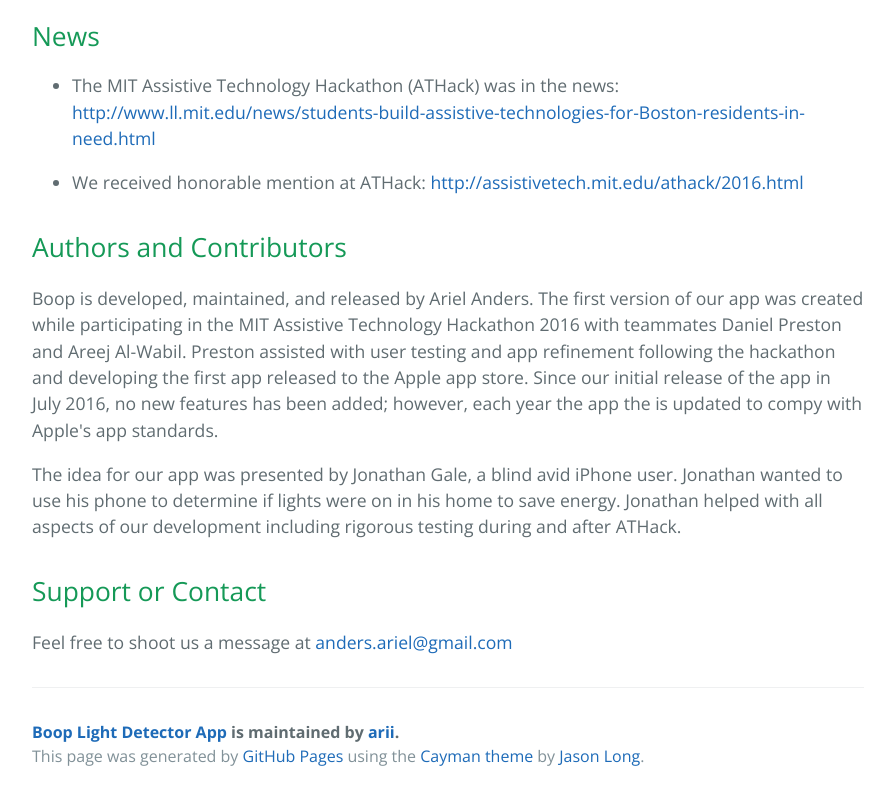
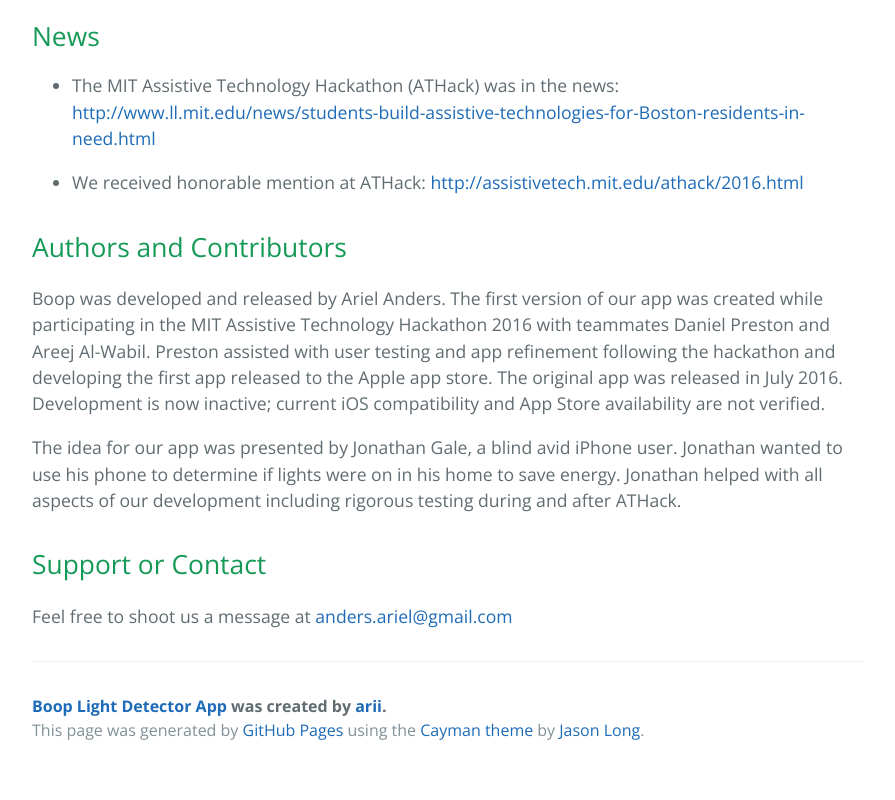
Before and after one commit to arii/boop, a plain HTML site: page index.html in a window 1280 px wide. Shown: the part 4031-4831 px from the top of the page, without its empty margins (192-1087 px from the left). After the commit the page ends 4805 px from the top, so only its background shows below. Drawn offline with nearby package versions, Linux system fonts and the light colour scheme.

Commit message:
Update index.html

```diff
--- a/index.html
+++ b/index.html
@@ -118,10 +118,10 @@
 <h2>
 <a id="authors-and-contributors" class="anchor" href="#authors-and-contributors" aria-hidden="true"><span aria-hidden="true" class="octicon octicon-link"></span></a>Authors and Contributors</h2>
 
-<p>Boop is developed, maintained, and released by Ariel Anders.
+<p>Boop was developed and released by Ariel Anders.
 The first version of our app was created while participating in the MIT Assistive Technology Hackathon 2016 with teammates Daniel Preston and Areej Al-Wabil.
 Preston assisted with user testing and app refinement following the hackathon and developing the first app released to the Apple app store.
-Since our initial release of the app in July 2016, no new features has been added; however, each year the app the is updated to compy with Apple's app standards.</p>
+The original app was released in July 2016. Development is now inactive; current iOS compatibility and App Store availability are not verified.</p>
 
 <p>The idea for our app was presented by Jonathan Gale, a blind avid iPhone user.  Jonathan wanted to use his phone to determine if lights were on in his home to save energy.  Jonathan helped with all aspects of our development including rigorous testing during and after ATHack.  </p>
 
@@ -131,7 +131,7 @@ Since our initial release of the app in July 2016, no new features has been adde
 <p>Feel free to shoot us a message at <a href="mailto:anders.ariel@gmail.com">anders.ariel@gmail.com</a></p>
 
       <footer class="site-footer">
-        <span class="site-footer-owner"><a href="https://github.com/arii/boop">Boop Light Detector App</a> is maintained by <a href="https://github.com/arii">arii</a>.</span>
+        <span class="site-footer-owner"><a href="https://github.com/arii/boop">Boop Light Detector App</a> was created by <a href="https://github.com/arii">arii</a>.</span>
 
         <span class="site-footer-credits">This page was generated by <a href="https://pages.github.com">GitHub Pages</a> using the <a href="https://github.com/jasonlong/cayman-theme">Cayman theme</a> by <a href="https://twitter.com/jasonlong">Jason Long</a>.</span>
       </footer>
```
